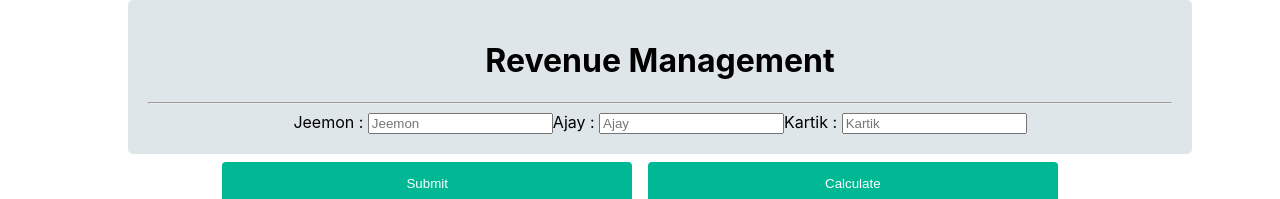
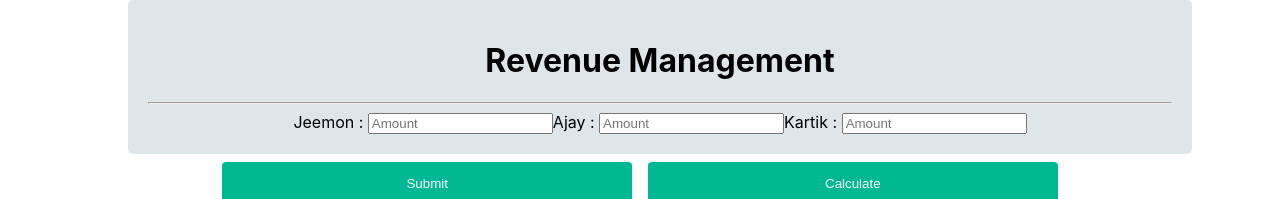
Before and after one commit to Revlotianize/Revenue-Management, a React (Create React App) app: page / in a window 1280 px wide. Shown: the top 199 px of the page. Built offline with nearby package versions, Linux system fonts and the light colour scheme.

Commit message:
few validation added

```diff
--- a/package.json
+++ b/package.json
@@ -5,7 +5,8 @@
   "dependencies": {
     "react": "^16.8.4",
     "react-dom": "^16.8.4",
-    "react-scripts": "2.1.8"
+    "react-scripts": "2.1.8",
+    "react-table": "^6.9.2"
   },
   "scripts": {
     "start": "PORT=8001 react-scripts start",
--- a/src/App.js
+++ b/src/App.js
@@ -1,6 +1,8 @@
 import React, { Component } from 'react';
 import logo from './logo.svg';
 import './App.css';
+import ReactTable from "react-table";
+import 'react-table/react-table.css';
 
 class App extends Component {
 
@@ -20,7 +22,10 @@ class App extends Component {
             aj:0,
             ak:0,
             act:0,
-          contribution:0
+            contribution:0,
+            totalkartik:0,
+            totaljeemon:0,
+            totalajay:0
       }
   }
 
@@ -75,6 +80,15 @@ class App extends Component {
 
     calc = () => {
 
+        //state set zero for the edit and delete to show after operation.
+
+        this.state.kj = 0;
+        this.state.ka = 0;
+        this.state.ja = 0;
+        this.state.jk = 0;
+        this.state.aj = 0;
+        this.state.ak = 0;
+
         var flag;
         var response = this.state.datas;
         console.log('respone',response);
@@ -85,17 +99,20 @@ class App extends Component {
             return a;
         }
         response.map(geta);
+        this.setState({totalajay:a})
         console.log('ara',a);
         function getj(item,index) {
             var jj = parseInt([item.j]);
             j=jj+j;
         }
         response.map(getj);
+        this.setState({totaljeemon:j})
         function getk(item,index) {
             var kk = parseInt([item.k]);
             k=k+kk;
         }
         response.map(getk);
+        this.setState({totalkartik:k})
         var givea = -1;
         var givek = -1;
         var givej = -1;
@@ -171,14 +188,17 @@ class App extends Component {
     var aj =this.state.aj;
     var ak =this.state.ak;
     var contribution = this.state.contribution;
+    var kartik = this.state.totalkartik;
+    var jeemon  = this.state.totaljeemon;
+    var ajay = this.state.totalajay;
 
     return (
       <div className="App">
           <div className="form">
                 <h1>Revenue Management</h1><hr/>
-                <label>Jeemon : </label><input type={'number'} placeholder='Jeemon' id='j' ref="j"/>
-                <label>Ajay : </label><input type={'number'} placeholder='Ajay' id='a' ref="a"/>
-                <label>Kartik : </label><input type={'number'} placeholder='Kartik' id='k' ref="k"/>
+                <label>Jeemon : </label><input type={'number'} placeholder='Amount' id='j' ref="j"/>
+                <label>Ajay : </label><input type={'number'} placeholder='Amount' id='a' ref="a"/>
+                <label>Kartik : </label><input type={'number'} placeholder='Amount' id='k' ref="k"/>
           </div>
 
             <button onClick={() => this.submit()} className="button">Submit</button>
@@ -190,11 +210,32 @@ class App extends Component {
                     <button className={"listbtn"} onClick={() => this.edit(i)}>edit</button>
                     <button className={"listbtn"} onClick={() => this.delete(i)}>remove</button>
                 </li>
+
             )}
+            {/*<ReactTable*/}
+                {/*data={datas}*/}
+                {/*{datas.map(data, i) =>*/}
+                    {/*columns={[*/}
+                    {/*{*/}
+                        {/*Header: "Jeemon",*/}
+                        {/*accessor: data.j*/}
+                    {/*},*/}
+                    {/*{*/}
+                        {/*Header: "Ajay",*/}
+                        {/*accessor: data.a*/}
+                    {/*},*/}
+                    {/*{*/}
+                        {/*Header: "Kartik",*/}
+                        {/*accessor: data.k*/}
+                    {/*},*/}
+                {/*]}*/}
+            {/*}*/}
+        {/*/>*/}
         </pre>
           {this.state.check == 1 &&
 
-          <h3>Total Spent :{tots} || Per Person Contribution : {contribution}</h3>
+          <h3>Total Spent :{tots} || Per Person Contribution : {contribution} <br/>Kartik :{kartik}, Jeemon :{jeemon}, Ajay: {ajay}</h3>
+
           }
 
               {kj > 0 && kj != undefined &&
```
Lines whose indentation alone changed are shown as unchanged.
